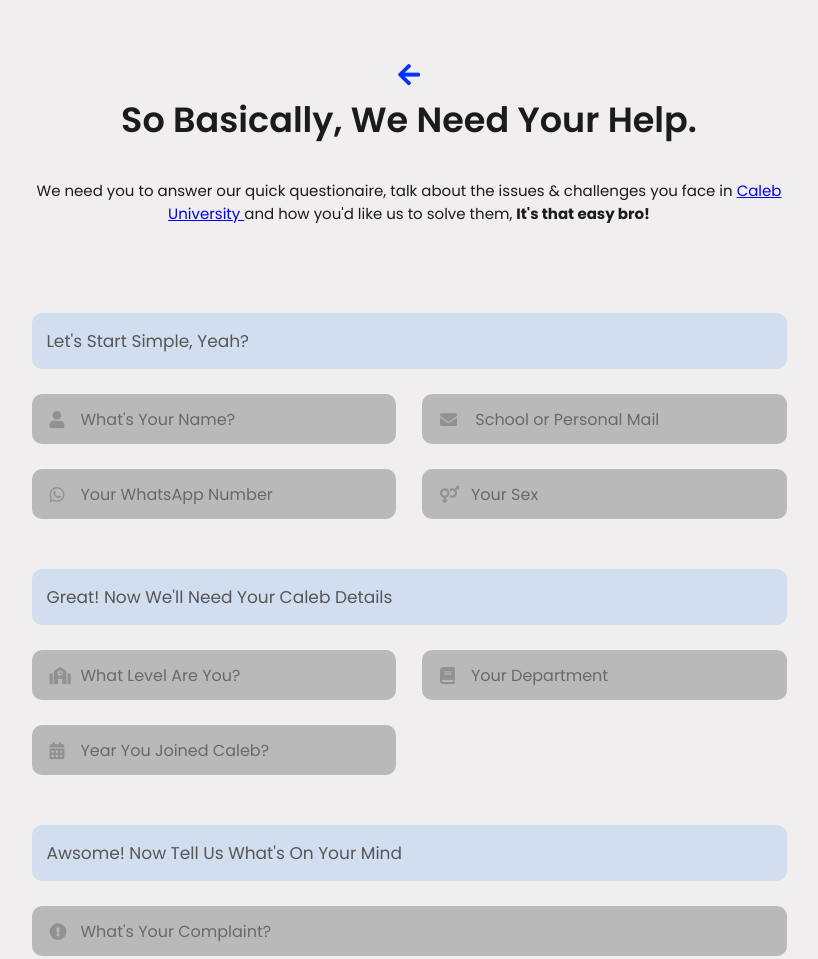
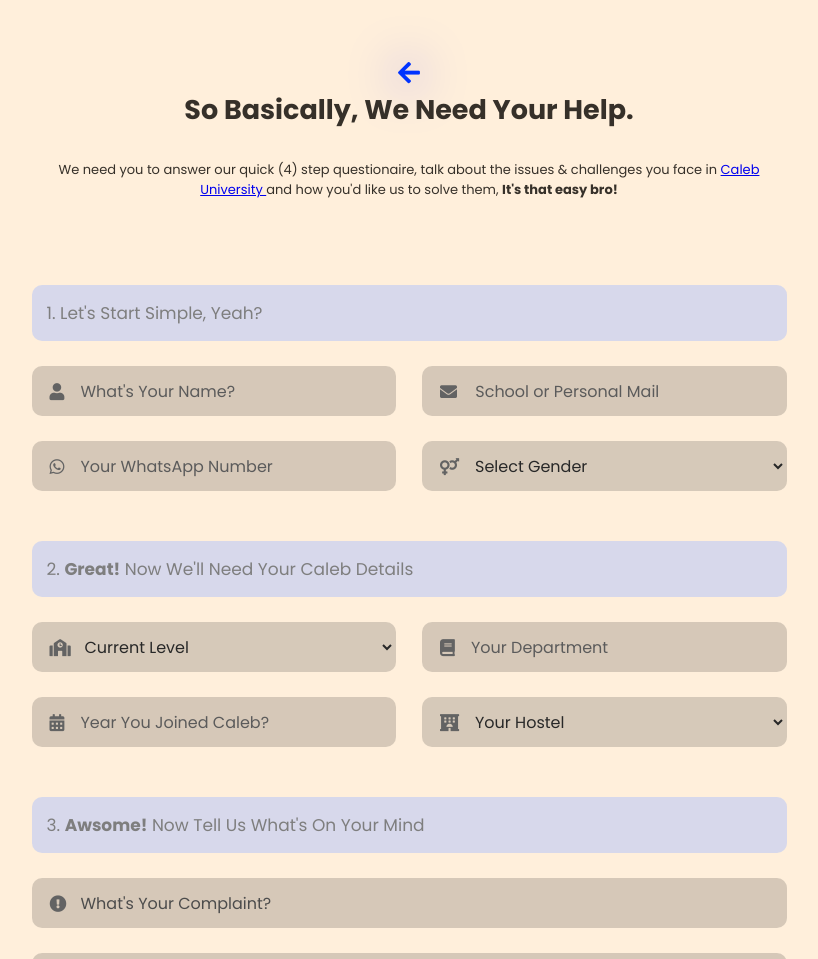
Before and after one commit to chisomjnr/imani, a plain HTML site: page form.html in a window 1280 px wide. Shown: the top 959 px of the page, without its empty margins (231-1049 px from the left). Drawn offline with Linux system fonts and the light colour scheme.

Commit message:
Add files via upload

```diff
--- a/about.css
+++ b/about.css
@@ -663,7 +663,7 @@ span{
 
     .carousel .carousel-text h1 {
         font-size: 35px;
-        margin-top: 150px;
+
         margin-left: 10px;
         margin-right: 10px;
     }
--- a/form.css
+++ b/form.css
@@ -14,7 +14,7 @@ body{
   display: flex;
 
 
-  background: #f0eeee;
+  background: rgb(255, 239, 219);
   align-items: center;
   justify-content: center;
 }
@@ -56,9 +56,9 @@ body{
 
 
 .wrapper header{
-    color: #1b1b1b;
-  font-size: 22px;
-  font-weight: 600;
+    color: rgb(54, 48, 41);
+  font-size: 20px;
+
   padding: 20px 30px;
  text-align: center;
 }
@@ -97,9 +97,9 @@ form .dbl-fieldd{
   form .fieldd input,
   form .message textarea{
     width: 100%;
-    background: rgb(185, 185, 185);
+    background: rgba(180, 170, 157, 0.548);
     height: 100%;
-    color: #060606;
+    color: #282828;
     outline: none;
     padding: 0 18px 0 48px;
     font-size: 16px;
@@ -108,7 +108,7 @@ form .dbl-fieldd{
   }
   .fieldd input::placeholder,
   .message textarea::placeholder{
-    color: #696969;
+    color: #4c4c4c;
   }
   .fieldd input:focus,
   .message textarea:focus{
@@ -129,7 +129,30 @@ form .dbl-fieldd{
 
 
 
-
+  .wrapper form i{
+    position: absolute;
+    top: 50%;
+    left: 18px;
+    color: #919191;
+    font-size: 17px;
+    pointer-events: none;
+    transform: translateY(-50%);
+  }
+  .field  select {
+    width: 100%;
+    background: rgba(180, 170, 157, 0.548);
+    height: 100%;
+    color: #282828;
+    outline: none;
+    padding: 0 18px 0 48px;
+    font-size: 16px;
+    border-radius: 10px;
+    border: 1px solid transparent;
+  }
+  .field input::placeholder,
+  .message textarea::placeholder{
+    color: #5b5b5b;
+  }
 
 
 
@@ -137,7 +160,7 @@ form .dbl-fieldd{
   position: absolute;
   top: 50%;
   left: 18px;
-  color: #919191;
+  color: #636363;
   font-size: 17px;
   pointer-events: none;
   transform: translateY(-50%);
@@ -145,9 +168,9 @@ form .dbl-fieldd{
 form .field input,
 form .message textarea{
   width: 100%;
-  background: rgb(185, 185, 185);
+  background: rgba(180, 170, 157, 0.548);
   height: 100%;
-  color: #060606;
+  color: #282828;
   outline: none;
   padding: 0 18px 0 48px;
   font-size: 16px;
@@ -156,7 +179,7 @@ form .message textarea{
 }
 .field input::placeholder,
 .message textarea::placeholder{
-  color: #696969;
+  color: #5b5b5b;
 }
 .field input:focus,
 .message textarea:focus{
@@ -194,7 +217,7 @@ form .button-area{
   align-items: center;
 }
 .button-area button{
-  color: #d5d5d5;
+  color: #252525;
   border: none;
   margin: 10px;
   outline: none;
@@ -204,11 +227,13 @@ form .button-area{
   cursor: pointer;
   border-radius: 10px;
   padding: 13px 25px;
-  background: rgb(34, 34, 34);
+  width: 100%;
+  background: rgb(255, 255, 255);
   transition: background 0.3s ease;
 }
 .button-area button:hover{
   background: black;
+  color: #d5d5d5;
 }
 .button-area span{
   font-size: 17px;
--- a/form.html
+++ b/form.html
@@ -40,12 +40,12 @@
     <div class="wrapper">
 
       <header >
-        <a href="#" id="goBackLink">       <i style="font-size: 25px; color: #0033ff;" class='fas fa-arrow-left'></i></a>
+        <a href="#" id="goBackLink">       <i style="font-size: 25px; color: #0033ff; text-shadow: 0 2px 50px blue;" class='fas fa-arrow-left'></i></a>
 
         <br>
-        <h1 style="font-size: 35px; font-weight: 600;"> So Basically, We Need Your Help.</h1>
+        <h1 style="font-size: 27px; font-weight: bold;"> So Basically, We Need Your Help.</h1>
         <br>
-        <p style="font-size: 15px; font-weight: 400; ">We need you to answer our quick questionaire, talk about the issues & challenges you face in <a href="https://www.calebuniversity.edu.ng/" target="_blank">Caleb University </a>and how you'd like us to solve them,
+        <p style="font-size: 13px; font-weight: 400; ">We need you to answer our quick (4) step questionaire, talk about the issues & challenges you face in <a href="https://www.calebuniversity.edu.ng/" target="_blank">Caleb University </a>and how you'd like us to solve them,
             <strong> It's that easy bro!</strong></p>
     <br>
     </header>
@@ -55,7 +55,7 @@
       method="POST"
 
       action="#">
-      <p style="color: rgb(86, 86, 86); font-size: 17px; background: rgba(193, 215, 241, 0.66); padding: 15px; border-radius: 10px;">Let's Start Simple, Yeah?</p>
+      <p style="color: rgb(126, 126, 126); font-size: 17px; background:  rgba(161, 184, 255, 0.429); padding: 15px; border-radius: 10px;">1. Let's Start Simple, Yeah?</p>
       <br>
         <div class="dbl-field">
           <div class="field">
@@ -75,7 +75,14 @@
           </div>
 
           <div class="field">
-            <input type="text" name="User_Gender" placeholder="Your Sex">
+            <select
+            class="input-field"  name="User_Sex" id="lang">
+            <option value="Non Selected">Select Gender</option>
+                <option value="Male">Male</option>
+                <option value="Female">Female</option>
+                <option value="Rather not say">Rather Not Say</option>
+
+                </select>
             <i class='fas fa-venus-mars'></i>
           </div>
 
@@ -86,11 +93,20 @@
         </div>
 
 <br>
-        <p style="color: rgb(86, 86, 86); font-size: 17px; background: rgba(193, 215, 241, 0.66); padding: 15px; border-radius: 10px; ">Great! Now We'll Need Your Caleb Details</p>
+         <p style="color: rgb(126, 126, 126); font-size: 17px; background:  rgba(161, 184, 255, 0.429); padding: 15px; border-radius: 10px;">2. <strong>Great!</strong> Now We'll Need Your Caleb Details</p>
         <br>
           <div class="dbl-field">
             <div class="field">
-              <input type="number" name="User_Level" placeholder="What Level Are You?">
+                <select
+                class="input-field"  name="User_Level" id="lang">
+                <option value="Non Selected">Current Level</option>
+                    <option value="100">100 Level</option>
+                    <option value="200">200 Level</option>
+                    <option value="300">300 Level</option>
+                    <option value="400">400 Level</option>
+                    <option value="500">500 Level</option>
+                    <option value="Msc">Msc</option>
+                    </select>
               <i class='fas fa-school'></i>
             </div>
             <div class="field">
@@ -104,10 +120,31 @@
               <i class='fas fa-calendar-alt'></i>
             </div>
 
+            <div class="field">
+                <select
+                class="input-field"  name="User_Hostel" id="lang">
+                <option value="Non Selected">Your Hostel</option>
+                    <option value="Joshua Hall">Joshua Hall</option>
+                    <option value="Joseph Hall">Joseph Hall</option>
+                    <option value="Elisha Hall">Elisha Hall</option>
+                    <option value="Levi Hall">Levi Hall</option>
+                    <option value="Integrity Hall">Integrity Hall</option>
+
+
+                 <option value="Mary Hall">Mary Hall</option>
+                    <option value="Susana Hall">Susana Hall</option>
+                    <option value="Rebecca Hall">Rebecca Hall</option>
+                    <option value="Deborah Hall">Deborah Hall</option>
+                    <option value="Mercy Hall">Mercy Hall</option>
+                    <option value="Dorcas Hall">Dorcas Hall</option>
+                    <option value="Others">Others</option>
+                </select>
+              <i class='fas fa-hotel'></i>
+            </div>
         </div>
 
         <br>
-        <p style="color: rgb(86, 86, 86); font-size: 17px; background: rgba(193, 215, 241, 0.66); padding: 15px; border-radius: 10px; ">Awsome! Now Tell Us What's On Your Mind</p>
+         <p style="color: rgb(126, 126, 126); font-size: 17px; background:  rgba(161, 184, 255, 0.429); padding: 15px; border-radius: 10px;">3. <strong>Awsome!</strong> Now Tell Us What's On Your Mind</p>
         <br>
           <div class="dbl-fieldd">
             <div class="fieldd">
@@ -140,7 +177,7 @@
 
 
         <br>
-        <p style="color: rgb(86, 86, 86); font-size: 17px; background: rgba(193, 215, 241, 0.66); padding: 15px; border-radius: 10px; ">Cool! What else is On Your Mind?</p>
+        <p style="color: rgb(126, 126, 126); font-size: 17px; background:  rgba(161, 184, 255, 0.429); padding: 15px; border-radius: 10px;">4. <strong>Finally!</strong> What else is On Your Mind?</p>
         <br>
           <div class="dbl-fieldd">
             <div class="fieldd">
@@ -167,8 +204,8 @@
 
         <p style="color: rgb(116, 115, 115); font-size: 14px; "><strong>Please Note!:</strong> We do not or are in anyway working for Caleb University... </p>
         <p id="remaining-content" style="display: none; color: rgb(116, 115, 115); font-size: 14px;">
-            <br>chisnif universal is a digital art tech based company which among other things is bent on providing solutions for specified problems.</p> <a href="#" id="show-more" style="text-decoration: underline; color: rgb(72, 85, 255); font-size: 13px; text-align: center;">Show More</a>
-        <a href="#" id="show-less" style="text-decoration: underline; color: rgb(255, 142, 142); font-size: 13px; display: none; text-align: center;">Show Less</a>
+            <br>chisnif universal is a digital art tech based company which among other things is bent on providing solutions for specified problems.</p> <a href="#" id="show-more" style="text-decoration: underline; color: rgb(184, 134, 81); font-size: 13px; text-align: center;">Show More</a>
+        <a href="#" id="show-less" style="text-decoration: underline; color: rgb(184, 134, 81);  font-size: 13px; display: none; text-align: center;">Show Less</a>
 
         <div class="button-area">
           <button class="btn" type="submit">Submit Your Survey</button>
@@ -183,7 +220,7 @@
         <div class="button-area">
 
         </div>
-        <p style="text-align: center; font-family: poppins; font-size: 12px; margin: 20px;">Designed by chisnif, sponsored by <strong>Caleb University.</strong></p>
+        <p style="text-align: center; font-family: poppins; font-size: 12px; margin: 20px; color: rgb(95, 95, 95);">Designed by chisnif, sponsored by <strong>Caleb University.</strong></p>
       </form>
 
 
--- a/styles.css
+++ b/styles.css
@@ -4,7 +4,7 @@
 body {
     color: #777777;
     font-weight: 500;
-    background: #f0eeee;
+    background: bisque;
     font-family: 'Poppins', sans-serif;
 }
 
@@ -300,11 +300,23 @@ a:focus {
 
 }
 
+@media (min-width: 102px) {
+    .navbar {
+        position: absolute;
+        width: 100%;
+        top: 6px;
+        padding: 10px 60px;
+        background: transparent !important;
+
+        z-index: 9;
+    }
+}
+
 @media (min-width: 992px) {
     .navbar {
         position: absolute;
         width: 100%;
-        top: 15px;
+        top: 10px;
         padding: 10px 60px;
         background: transparent !important;
 
@@ -319,7 +331,7 @@ a:focus {
     }
 
     .page .navbar {
-        background: #00000000 !important;
+        background: #000000 !important;
 
     }
 
@@ -338,7 +350,7 @@ a:focus {
     }
 
     .navbar a.nav-link {
-        padding: 5px;
+        padding: 10px;
     }
 
     .navbar .dropdown-menu {
@@ -480,7 +492,7 @@ span{
     overflow: hidden;
 }
 
-/* .carousel .carousel-img::after {
+.carousel .carousel-img::after {
     position: absolute;
     content: "";
     top: 0;
@@ -489,7 +501,7 @@ span{
     left: 0;
     background: rgba(0, 0, 0, 0.5);
     z-index: 1;
-} */
+}
 
 .carousel .carousel-img img {
     width: 100%;
@@ -514,12 +526,12 @@ span{
 
 .carousel .carousel-text h1 {
     text-align: center;
-    color: #1e1e1e;
+    color:  rgb(255, 233, 204);
     font-size: 40px;
-    font-weight: 600;
+    font-weight:bold;
     margin-top: 110px;
     margin-bottom: 10px;
-    text-shadow: 0 2px 70px rgb(189, 189, 189);
+    text-shadow: 0 2px 70px rgb(255, 233, 204);
 }
 
 .carousel .carousel-text p {
@@ -532,9 +544,10 @@ span{
 }
 
 .carousel .carousel-btn .btn.btn-custom {
-    color: #2c2c2c;
-    background: rgb(245, 245, 245);
-  border: 2px solid grey;
+    color: #282828;
+    background: rgb(220, 220, 220);
+  /* border: 2px solid grey; */
+  border: none;
   box-shadow: 0 0px 50px rgba(184, 184, 184, 0.386);
 }
 
@@ -613,7 +626,7 @@ span{
 
 @media (max-width: 991.98px) {
     .carousel .carousel-text h1 {
-        font-size: 55px;
+        font-size: 45px;
     }
 
     .carousel .carousel-text p {
@@ -640,12 +653,7 @@ span{
         letter-spacing: 0;
     }
 
-    .carousel .carousel-img {
-
-        height: 100px;
-        min-height: 00px;
-
-    }
+
 }
 
 @media (max-width: 575.98px) {
@@ -660,7 +668,7 @@ span{
 
     .carousel .carousel-text h1 {
         font-size: 35px;
-        margin-top: 150px;
+        margin-top: 10px;
         margin-left: 10px;
         margin-right: 10px;
     }
@@ -674,44 +682,14 @@ span{
         font-size: 17px;
         letter-spacing: 0;
 
-        margin-bottom: 100px;
-    }
-
-
-    .carousel .owl-nav .owl-prev{
-
-        height: 40px;
-        width: 40px;
-        display: none;
-        align-items: center;
-        justify-content: center;
-        color: #0033ff;
-        background: rgba(256, 256, 256, .2);
-        font-size: 22px;
-        border-top-right-radius: 10px;
-        border-bottom-right-radius: 10px;
-        transition: .3s;
-    }
-
-
-    .carousel .owl-nav .owl-next {
-        width: 40px;
-        height: 40px;
-        display: none;
-        align-items: center;
-        justify-content: center;
-        color: #0033ff;
-        background: rgba(256, 256, 256, .2);
-        font-size: 22px;
-        border-top-left-radius: 10px;
-        border-bottom-left-radius: 10px;
-        transition: .3s;
-    }
+        margin-bottom: 10px;
+    }
+
 
     .carousel .carousel-img {
-
-        height: 100px;
-        min-height: 150px;
+        width: 100%;
+        height: 400px;
+        min-height: 750px;
 
     }
 
```
Also changed, not shown: index.html (+17 -10 lines), sponsor.html (+5 -5 lines), 1 other file.
